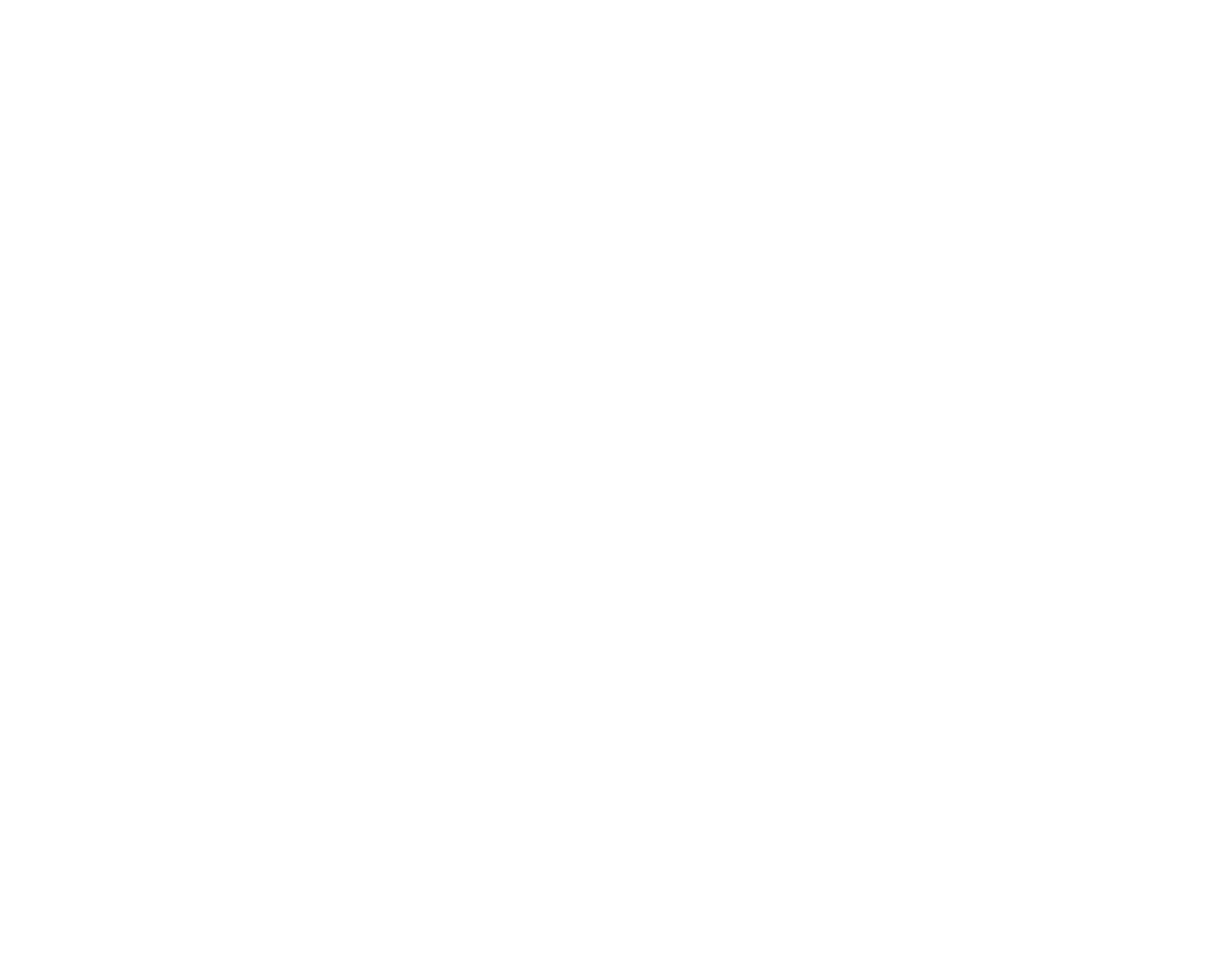
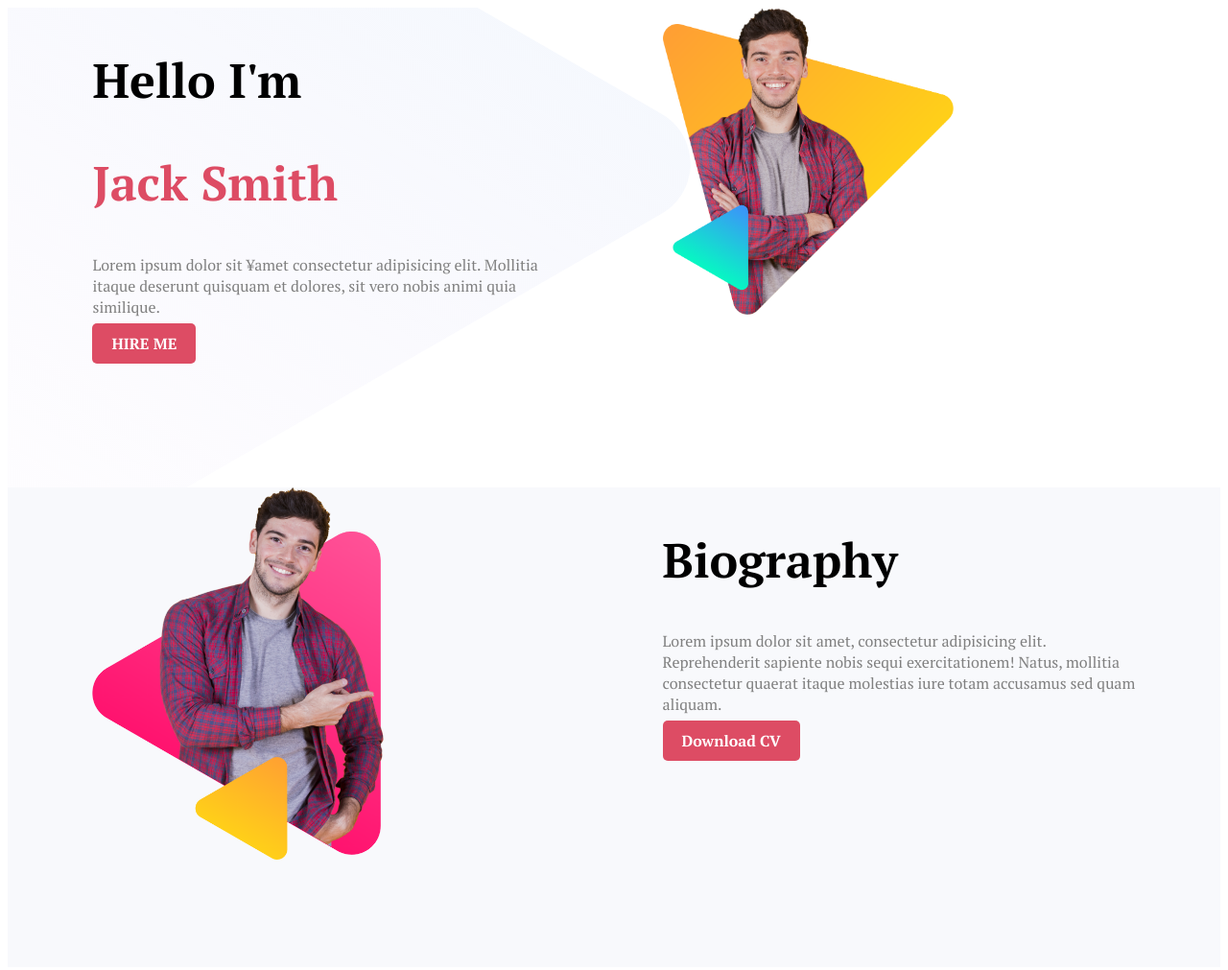
Before and after one commit to JannatLima/pra-web-portfolio, a plain HTML site: page index.html in a window 1280 px wide. Shown: the top 1011 px of the page at 96% size. Before the commit the page ends 800 px from the top, so only its background shows below. Drawn offline with Linux system fonts and the light colour scheme; a web font is replaced by a local one.

Commit message:
final add

```diff
--- a/index.html
+++ b/index.html
@@ -3,10 +3,51 @@
 <head>
     <meta charset="UTF-8">
     <meta name="viewport" content="width=device-width, initial-scale=1.0">
-    <title>Document</title>
+    <title>Practice Web Portfolio</title>
+    <link href="https://fonts.googleapis.com/css2?family=PT+Serif:ital,wght@0,400;0,700;1,400;1,700&family=Peddana&family=Playfair+Display:ital,wght@0,400;0,500;1,400;1,500&display=swap" rel="stylesheet">
     <link rel="stylesheet" href="style.css">
 </head>
 <body>
+    <section class="top-banner">
+        <div class="half-width">
+            <h1>Hello I'm</h1>
+            <h1><span class="name-highlight">Jack Smith</span></h1>
+            <p>Lorem ipsum dolor sit ¥amet consectetur adipisicing elit. Mollitia itaque deserunt quisquam et dolores, sit vero nobis animi quia similique.</p>
+            <a class="hire-me-button" href="#">HIRE ME</a>
+        </div>
+        <div class="half-width">
+            <img style="height: 80%; width: 60%;" src="../pra-web-portfolio/personal-website/peter.png" alt="">
+        </div>
+    </section>
+    <section class="biography-banner">
+        <div class="half-width">
+            <img style="height: 80%; width: 60%;" src="../pra-web-portfolio/personal-website/peter_dream.png" alt="">
+        </div>
+        <div class="half-width">
+            <h1>Biography</h1>
+            <p>Lorem ipsum dolor sit amet, consectetur adipisicing elit. Reprehenderit sapiente nobis sequi exercitationem! Natus, mollitia consectetur quaerat itaque molestias iure totam accusamus sed quam aliquam.</p>
+            <a class="hire-me-button" href="#">Download CV</a>
+        </div>
+    </section>
+    <section class="latest-work-area">
+        <div>
+            <h1>My Latest Work</h1>
+            <img  src="../pra-web-portfolio/personal-website/latest-work/work-1.png" alt="">
+            <img  src="../pra-web-portfolio/personal-website/latest-work/work-2.jpg" alt="">
+            <img  src="../pra-web-portfolio/personal-website/latest-work/work-3.jpg" alt="">
+        </div>
+    </section>
+    <section class="client-say">
+        <h1>What Client Say</h1>
+        <h3>Bruce Moccy</h3>
+        <h3 style="color: #808080;">Founder & CEO Alies</h3>
+        <br>
+        <blockquote>"Lorem ipsum dolor sit amet consectetur adipisicing elit. Distinctio accusantium eligendi <br>quos optio quaerat cumque nostrum, earum a provident maxime!"</blockquote>
+        <a class="hire-me-button" href="#">Leave me a message in thejannatlima2015@gmail.com</a>
+    </section>
+    <footer>
+        <p>jannat lima. @2020</p>
+    </footer>
 
 </body>
 </html>
--- a/style.css
+++ b/style.css
@@ -0,0 +1,64 @@
+body{
+    font-family: 'Peddana', serif;
+    font-family: 'Playfair Display', serif;
+    font-family: 'PT Serif', serif;
+}
+h1{
+    font-size: 50px;
+}
+p{
+    color: #808080;
+}
+.name-highlight{
+    color: rgb(221, 76, 100);
+}
+.half-width{
+    width: 40%;
+    float: left;
+    margin-left: 5%;
+    padding-left: 2%;
+}
+.half-width img{
+    width: 100%;
+    height: 100%;
+}
+.top-banner{
+    background-image: url("../pra-web-portfolio/personal-website/header-bg.png");
+    background-repeat: no-repeat;
+}
+section{
+    height: 500px;
+}
+.hire-me-button{
+    text-decoration: none;
+    background-color: rgb(221, 76, 100);
+    padding: 10px 20px;
+    border-radius: 5px;
+    color: white;
+    font-weight: 700;
+}
+.biography-banner{
+    background-image: url(../pra-web-portfolio/personal-website/biography-bg.png);
+    background-repeat: no-repeat;
+}
+.latest-work-area{
+    background-image: url(../pra-web-portfolio/personal-website/latest-work-bg.png);
+    text-align: center;
+    background-repeat: no-repeat;
+}
+.latest-work-area img{
+    width: 380px;
+    margin: 10px 20px;
+}
+.latest-work-area img:hover{
+    filter: drop-shadow(100%);
+    transform: scale(1.1);
+}
+.client-say{
+    text-align: center;
+    background-image: url(../pra-web-portfolio/personal-website/footer-bg.png);
+    background-repeat: no-repeat;
+}
+footer p{
+    text-align: center;
+}
```
